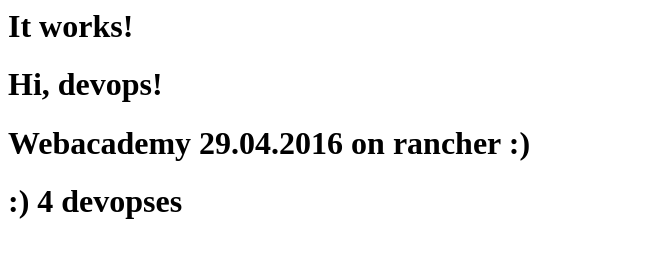
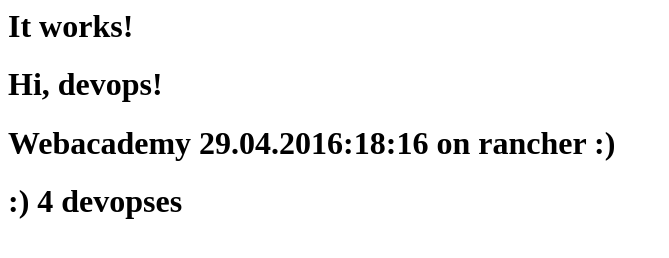
Before and after one commit to michaelrozkydanyi/waCI, a plain HTML site: page wa.html in a window 1280 px wide. Shown: the whole page, without its empty margins (0-669 px from the left). Drawn offline with Linux system fonts and the light colour scheme.

Commit message:
29.wa.html

```diff
--- a/wa.html
+++ b/wa.html
@@ -1,5 +1,5 @@
  <html><body><h1>It works!</h1>
  <p><body><h1>Hi, devops! </h1></p>
- <p><body><h1>Webacademy 29.04.2016 on rancher :)</h1></p>
+ <p><body><h1>Webacademy 29.04.2016:18:16 on rancher :)</h1></p>
  <p><body><h1> :) 4 devopses </h1></p>
  </body></html>
```
